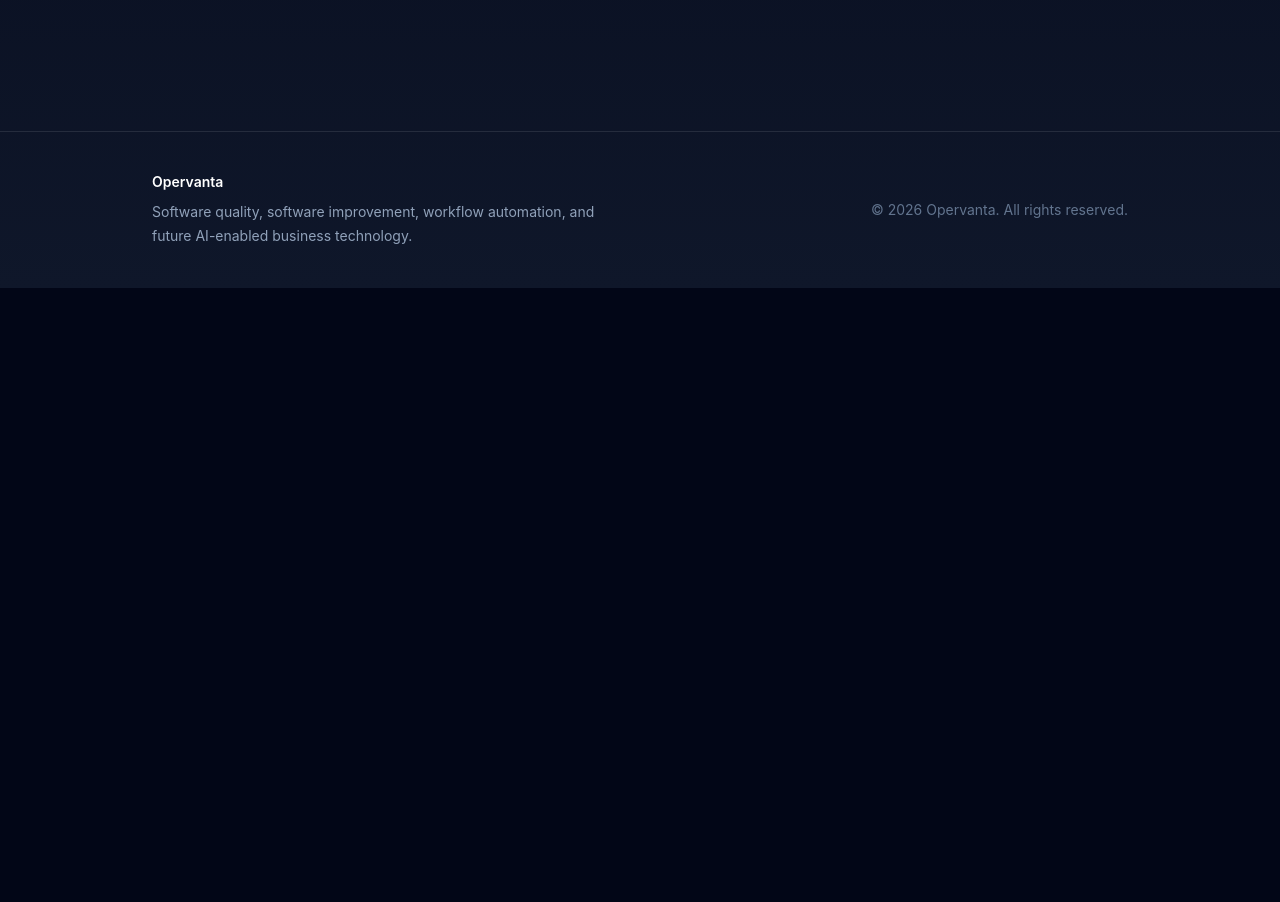
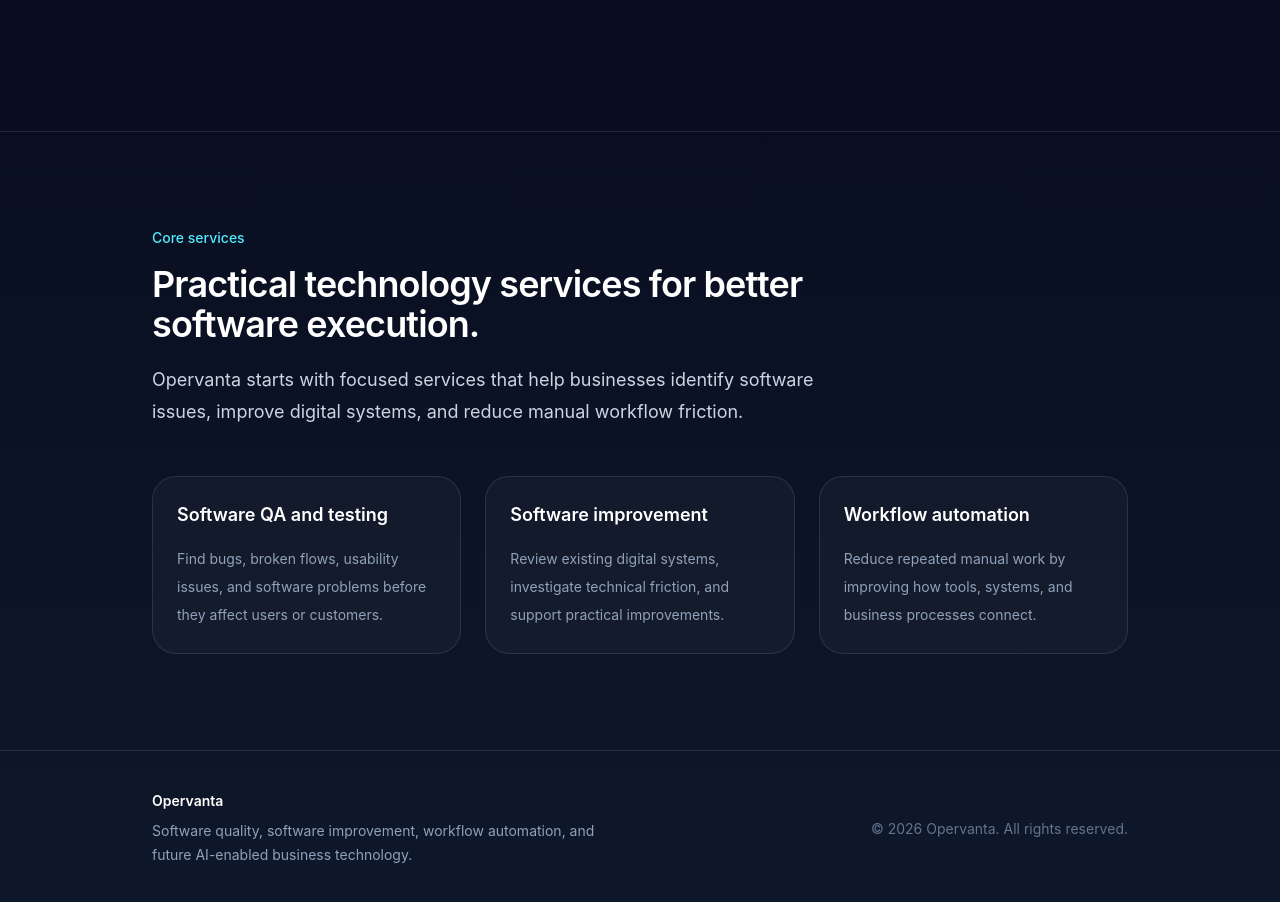
Before and after one commit to Ben-Tor/opervanta-website, a SvelteKit app: page / in a window 1280 px wide. Shown: the part 740-1642 px from the top of the page. Before the commit the page ends 1028 px from the top, so only its background shows below. Built offline with nearby package versions, Linux system fonts and the light colour scheme.

Commit message:
Add core services homepage section

```diff
--- /dev/null
+++ b/src/lib/components/sections/CoreServices.svelte
@@ -0,0 +1,33 @@
+<script lang="ts">
+	import Container from '$lib/components/ui/Container.svelte';
+	import { coreServices } from '$lib/data/services';
+</script>
+
+<section class="border-t border-white/10 py-24">
+	<Container>
+		<div class="max-w-2xl">
+			<p class="mb-4 text-sm font-medium text-cyan-300">Core services</p>
+
+			<h2 class="text-3xl font-semibold tracking-tight text-white sm:text-4xl">
+				Practical technology services for better software execution.
+			</h2>
+
+			<p class="mt-5 text-lg leading-8 text-slate-300">
+				Opervanta starts with focused services that help businesses identify software issues,
+				improve digital systems, and reduce manual workflow friction.
+			</p>
+		</div>
+
+		<div class="mt-12 grid gap-6 md:grid-cols-3">
+			{#each coreServices as service}
+				<article class="rounded-3xl border border-white/10 bg-white/[0.03] p-6">
+					<h3 class="text-lg font-semibold text-white">{service.title}</h3>
+
+					<p class="mt-4 text-sm leading-7 text-slate-400">
+						{service.description}
+					</p>
+				</article>
+			{/each}
+		</div>
+	</Container>
+</section>
--- /dev/null
+++ b/src/lib/data/services.ts
@@ -0,0 +1,22 @@
+export type Service = {
+	title: string;
+	description: string;
+};
+
+export const coreServices: Service[] = [
+	{
+		title: 'Software QA and testing',
+		description:
+			'Find bugs, broken flows, usability issues, and software problems before they affect users or customers.'
+	},
+	{
+		title: 'Software improvement',
+		description:
+			'Review existing digital systems, investigate technical friction, and support practical improvements.'
+	},
+	{
+		title: 'Workflow automation',
+		description:
+			'Reduce repeated manual work by improving how tools, systems, and business processes connect.'
+	}
+];
--- a/src/routes/+page.svelte
+++ b/src/routes/+page.svelte
@@ -1,4 +1,5 @@
 <script lang="ts">
+	import CoreServices from '$lib/components/sections/CoreServices.svelte';
 	import Button from '$lib/components/ui/Button.svelte';
 	import Container from '$lib/components/ui/Container.svelte';
 </script>
@@ -11,9 +12,9 @@
 	/>
 </svelte:head>
 
-<main class="min-h-screen py-24">
-	<Container>
-		<section>
+<main>
+	<section class="min-h-screen py-24">
+		<Container>
 			<p
 				class="mb-6 inline-flex rounded-full border border-white/10 bg-white/5 px-4 py-2 text-sm font-medium text-slate-300"
 			>
@@ -33,6 +34,8 @@
 				<Button href="/contact">Request a software review</Button>
 				<Button href="/services" variant="secondary">Explore services</Button>
 			</div>
-		</section>
-	</Container>
+		</Container>
+	</section>
+
+	<CoreServices />
 </main>
```
Also changed, not shown: 1 other file (tests, documents, lock files or other folders).
